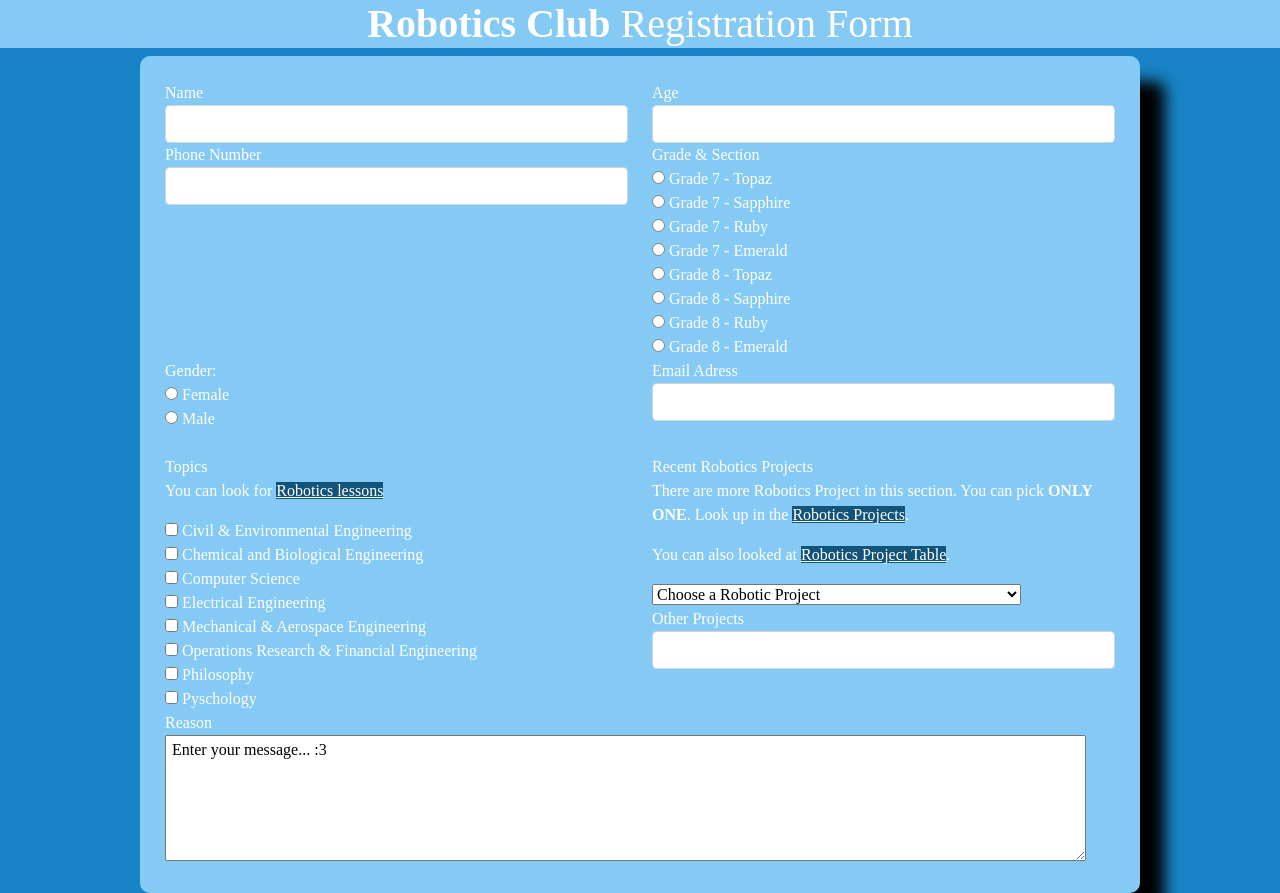
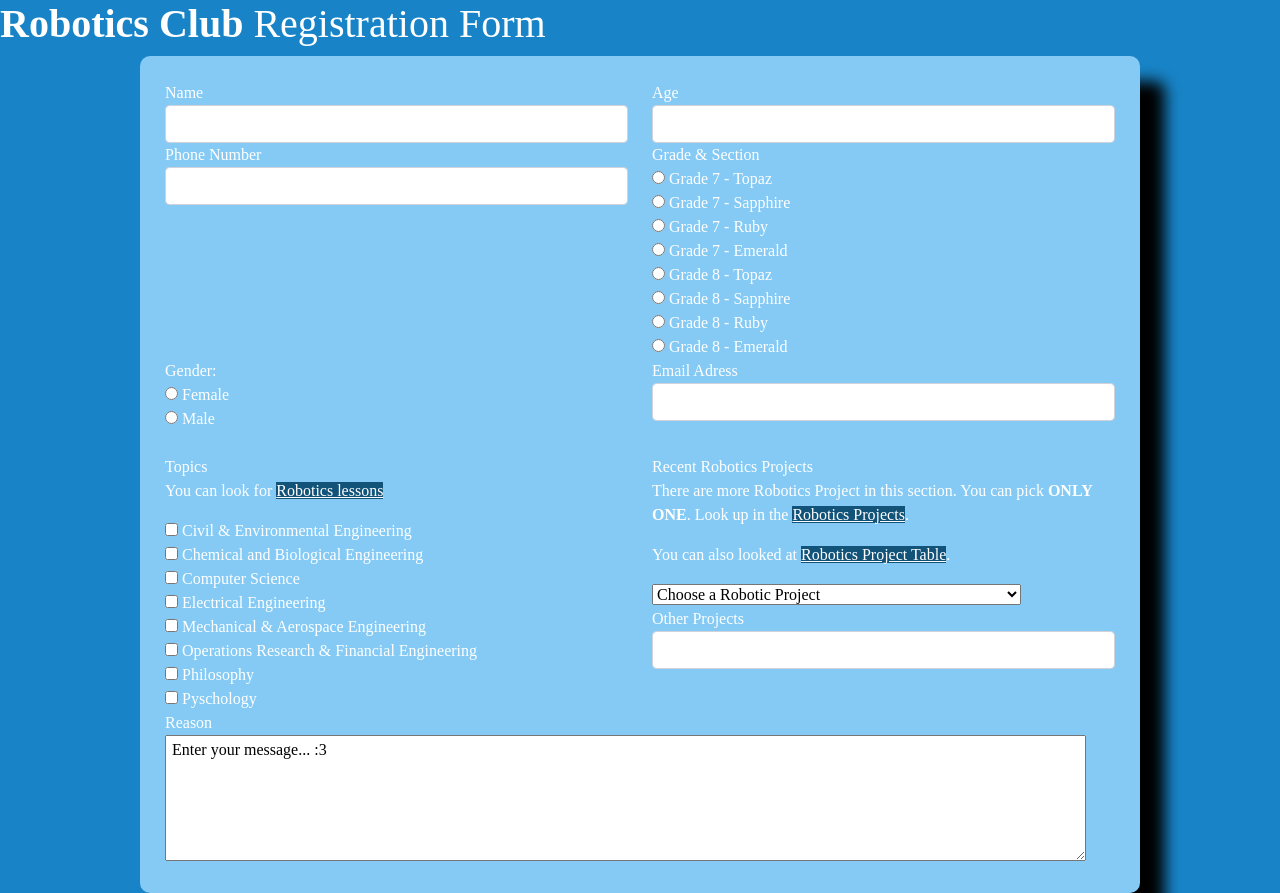
Before and after one commit to SvenGabrielle109/Fairview_ICT9Topaz_Q2SW2_Damondamon_Gabrielle, a plain HTML site: page index.html in a window 1280 px wide. Drawn offline with nearby package versions, Linux system fonts and the light colour scheme.

Commit message:
Update index.style.css

```diff
--- a/index.style.css
+++ b/index.style.css
@@ -14,7 +14,7 @@ body{
 	border-radius: 10px;
 }
 
-#container2{
+.container2{
 	background-color: #84caf5;
 	text-align: center;
 	font-size: 55px;
```
